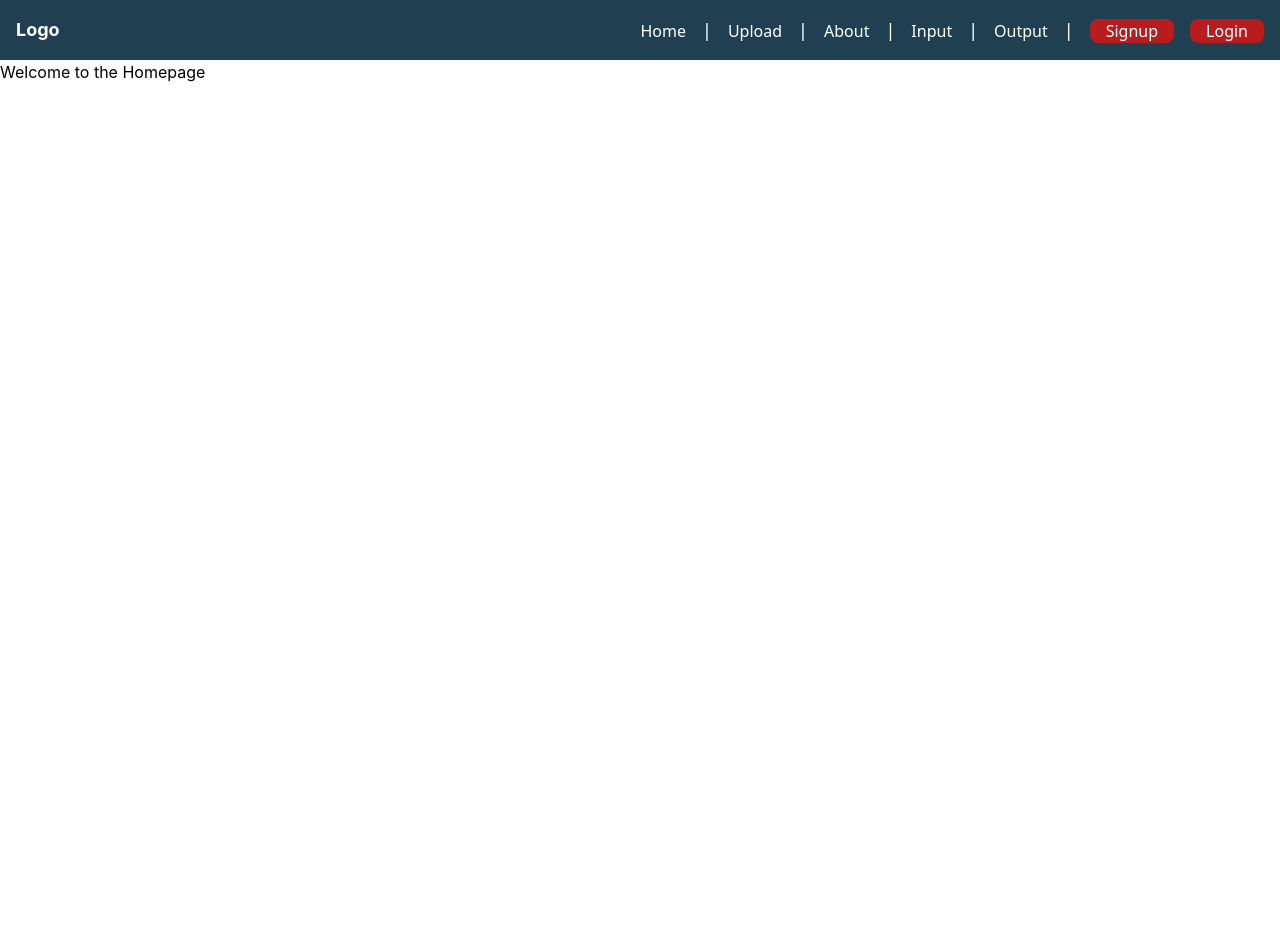
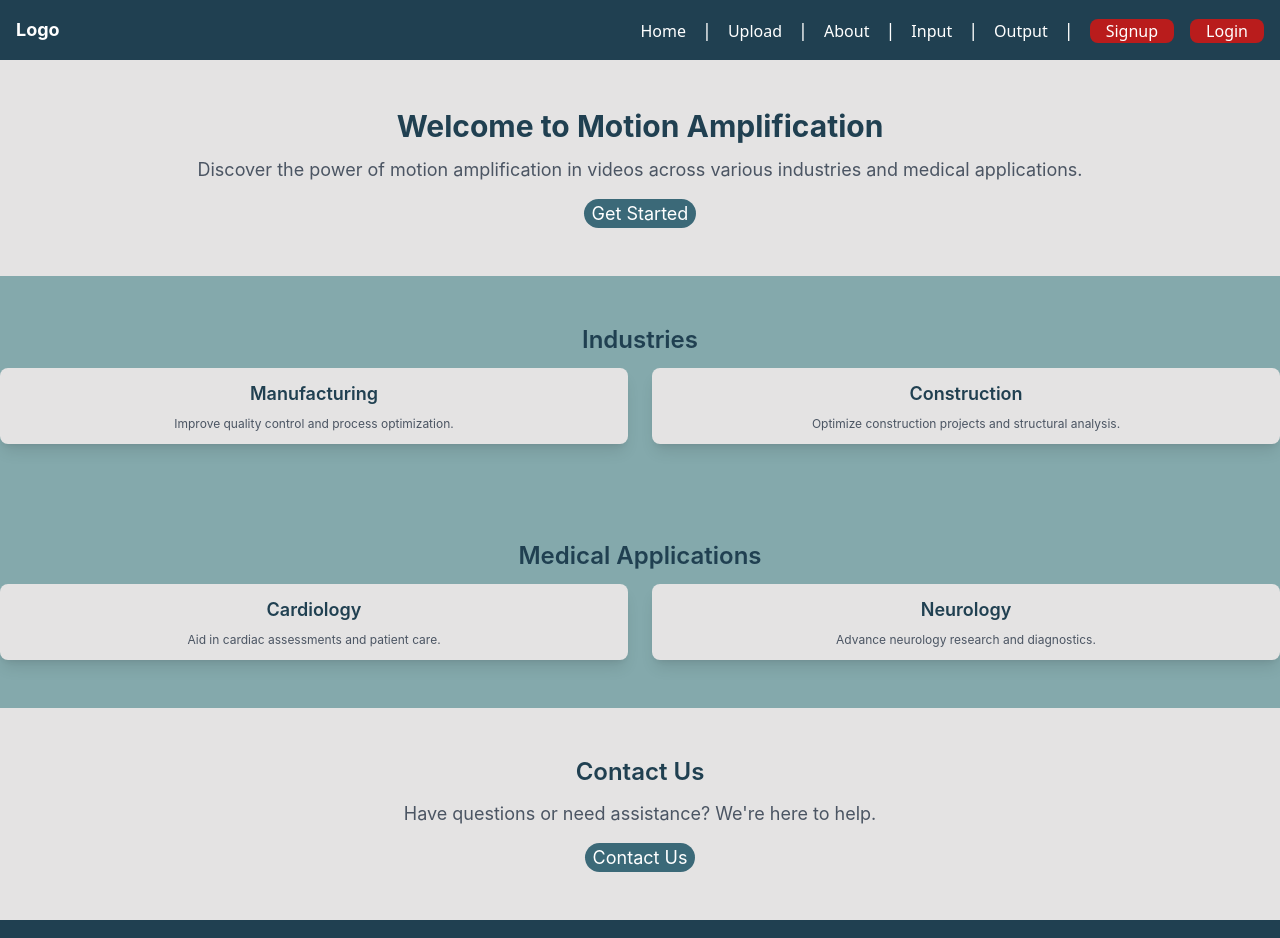
Before and after one commit to SkySingh04/Motion-Amplification-Video, a React (Create React App) app in the folder frontend/: page / in a window 1280 px wide. Shown: the top 938 px of the page. Before the commit the page ends 800 px from the top, so only its background shows below. Built offline with nearby package versions, Linux system fonts and the light colour scheme; no server answers.

Commit message:
Home Page and Download button

```diff
--- a/frontend/package.json
+++ b/frontend/package.json
@@ -4,6 +4,7 @@
   "proxy": "http://localhost:3001",
   "private": true,
   "dependencies": {
+    "@fortawesome/fontawesome-free": "^6.4.2",
     "@testing-library/jest-dom": "^5.17.0",
     "@testing-library/react": "^13.4.0",
     "@testing-library/user-event": "^13.5.0",
--- a/frontend/src/App.js
+++ b/frontend/src/App.js
@@ -1,4 +1,5 @@
 import React from 'react';
+//import { useSpring, animated } from 'react-spring';
 import { BrowserRouter, Route, Routes  } from 'react-router-dom';
 import HomePage from './pages/HomePage';
 import Upload from './pages/Upload';
--- a/frontend/src/pages/HomePage.jsx
+++ b/frontend/src/pages/HomePage.jsx
@@ -1,14 +1,120 @@
 import React from 'react';
 import Navbar from '../components/Navbar';
 
-function HomePage() {
+const HomePage = () => {
   return (
     <div>
-        <Navbar />
-      <h1>Welcome to the Homepage</h1>
-      {/* Add your homepage content here */}
+      <Navbar />
+
+      {/* Hero Section */}
+      <section className="bg-light text-darker py-8 md:py-10 lg:py-12">
+        <div className="container mx-auto text-center">
+          <h1 className="text-lg md:text-xl lg:text-2xl xl:text-3xl font-bold mb-2 md:mb-3">
+            Welcome to Motion Amplification
+          </h1>
+          <p className="text-sm md:text-base lg:text-lg text-gray-600 mb-3 md:mb-4">
+            Discover the power of motion amplification in videos across various
+            industries and medical applications.
+          </p>
+          <a
+            href="#contact"
+            className="bg-dark text-white px-2 py-1 rounded-full text-sm md:text-base lg:text-lg hover-bg-darker transition duration-300 ease-in-out transform hover:scale-105"
+          >
+            Get Started
+          </a>
+        </div>
+      </section>
+
+      {/* Industries Section */}
+      <section className="bg-default text-darker py-8 md:py-10 lg:py-12">
+        <div className="container mx-auto text-center">
+          <h2 className="text-lg md:text-xl lg:text-2xl font-semibold mb-2 md:mb-3">
+            Industries
+          </h2>
+          <div className="grid grid-cols-1 md:grid-cols-2 gap-4 md:gap-6">
+            {/* Example industry cards */}
+            <div className="bg-light p-2 md:p-3 rounded-lg shadow-lg">
+              <h3 className="text-sm md:text-base lg:text-lg font-semibold mb-1 md:mb-2">
+                Manufacturing
+              </h3>
+              <p className="text-gray-600 text-xxs md:text-xs">
+                Improve quality control and process optimization.
+              </p>
+            </div>
+            {/* <div className="bg-light p-2 md:p-3 rounded-lg shadow-lg">
+              <h3 className="text-sm md:text-base lg:text-lg font-semibold mb-1 md:mb-2">
+                Healthcare
+              </h3>
+              <p className="text-gray-600 text-xxs md:text-xs">
+                Enhance medical diagnostics and research.
+              </p>
+            </div> */}
+            <div className="bg-light p-2 md:p-3 rounded-lg shadow-lg">
+              <h3 className="text-sm md:text-base lg:text-lg font-semibold mb-1 md:mb-2">
+                Construction
+              </h3>
+              <p className="text-gray-600 text-xxs md:text-xs">
+                Optimize construction projects and structural analysis.
+              </p>
+            </div>
+          </div>
+        </div>
+      </section>
+
+      {/* Medical Applications Section */}
+      <section className="bg-default text-darker py-8 md:py-10 lg:py-12">
+        <div className="container mx-auto text-center">
+          <h2 className="text-lg md:text-xl lg:text-2xl font-semibold mb-2 md:mb-3">
+            Medical Applications
+          </h2>
+          <div className="grid grid-cols-1 md:grid-cols-2 gap-4 md:gap-6">
+            {/* Example medical application cards */}
+            <div className="bg-light p-2 md:p-3 rounded-lg shadow-lg">
+              <h3 className="text-sm md:text-base lg:text-lg font-semibold mb-1 md:mb-2">
+                Cardiology
+              </h3>
+              <p className="text-gray-600 text-xxs md:text-xs">
+                Aid in cardiac assessments and patient care.
+              </p>
+            </div>
+            <div className="bg-light p-2 md:p-3 rounded-lg shadow-lg">
+              <h3 className="text-sm md:text-base lg:text-lg font-semibold mb-1 md:mb-2">
+                Neurology
+              </h3>
+              <p className="text-gray-600 text-xxs md:text-xs">
+                Advance neurology research and diagnostics.
+              </p>
+            </div>
+          </div>
+        </div>
+      </section>
+
+      {/* Contact Us Section */}
+      <section id="contact" className="bg-light text-darker py-8 md:py-10 lg:py-12">
+        <div className="container mx-auto text-center">
+          <h2 className="text-lg md:text-xl lg:text-2xl font-semibold mb-2 md:mb-3">
+            Contact Us
+          </h2>
+          <p className="text-sm md:text-base lg:text-lg text-gray-600 mb-3 md:mb-4">
+            Have questions or need assistance? We're here to help.
+          </p>
+          <a
+            href="#contact"
+            className="bg-dark text-white px-2 py-1 rounded-full text-sm md:text-base lg:text-lg hover:bg-darker transition duration-300 ease-in-out transform hover:scale-105"
+          >
+            Contact Us
+          </a>
+        </div>
+      </section>
+
+      {/* Footer Section */}
+      <footer className="bg-darker text-darker py-4">
+        <div className="container mx-auto text-center">
+          <p className="text-white text-xxs md:text-xs lg:text-sm">&copy; 2023 Motion Amplification</p>
+        </div>
+      </footer>
     </div>
   );
-}
+};
 
 export default HomePage;
--- a/frontend/src/pages/Output.jsx
+++ b/frontend/src/pages/Output.jsx
@@ -1,4 +1,6 @@
 import React from 'react';
+import { FontAwesomeIcon } from '@fortawesome/react-fontawesome';
+import { faDownload } from '@fortawesome/free-solid-svg-icons';
 import Navbar from '../components/Navbar'; // Update the import path as needed
 import OpVid from '../components/OpVid'; // Update the import path as needed
 import OpPara from '../components/OpPara'; // Update the import path as needed
@@ -6,11 +8,27 @@ import OpPara from '../components/OpPara'; // Update the import path as needed
 function Output() {
   const parameters = ['Parameter 1', 'Parameter 2', 'Parameter 3']; // Update with your parameters
 
+  // Function to handle the download action
+  const handleDownload = () => {
+    // Implement the download logic here
+    // For example, you can create a download link or use the HTML5 download attribute
+  };
+
   return (
     <div>
       <Navbar />
-      <div className="text-centre font-sans bg-default flex">
-        <OpVid />
+      <div className="flex">
+        <div className="relative bg-light w-3/4">
+          <OpVid />
+          <div className="absolute top-0 right-0 mt-4 mr-4">
+            <button
+              className="bg-default text-white py-2 px-4 rounded-full hover:bg-darker"
+              onClick={handleDownload}
+            >
+              <FontAwesomeIcon icon={faDownload} />
+            </button>
+          </div>
+        </div>
         <OpPara parameters={parameters} />
       </div>
     </div>
```
Also changed, not shown: frontend/src/components/OpVid.jsx (+0 -36 lines), 1 other file (tests, documents, lock files or other folders).
